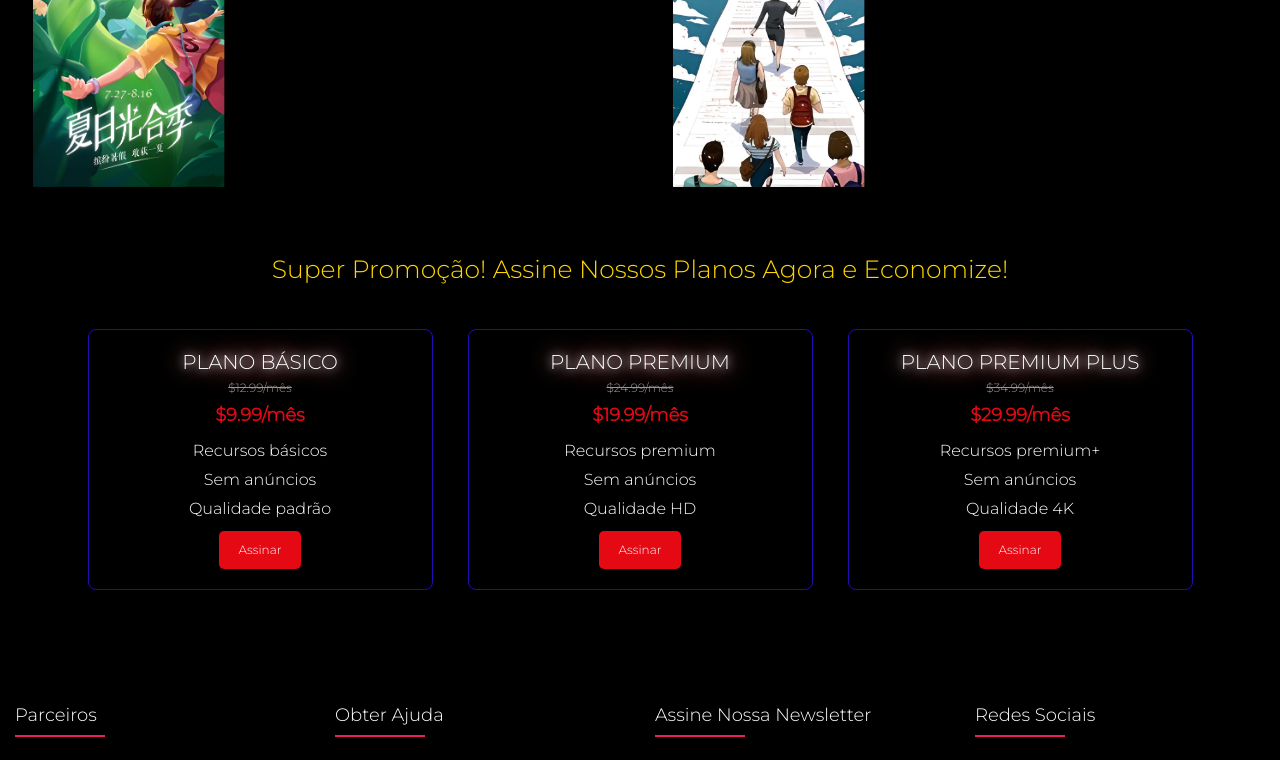
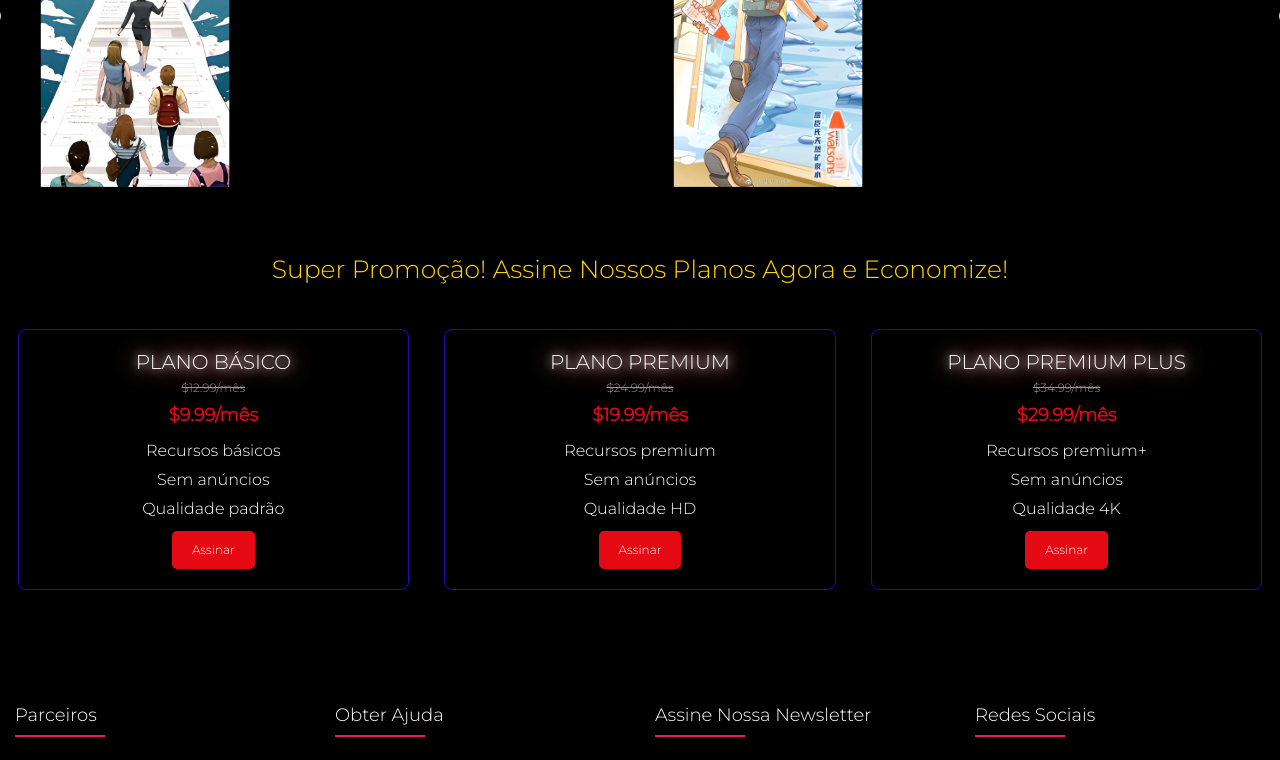
Before and after one commit to GustavoAndra/Filmes-React, a React (Create React App) app: page / in a window 1280 px wide. Shown: the part 629-1389 px from the top of the page. Built offline with nearby package versions, Linux system fonts and the light colour scheme; no server answers.

Commit message:
:zap: Ajustes gerais

```diff
--- a/src/componente/Theme/ThemeContext.js
+++ /dev/null
@@ -1,23 +0,0 @@
-// ThemeContext.js
-import React, { createContext, useContext, useState } from 'react';
-
-const ThemeContext = createContext();
-
-export function ThemeProvider({ children }) {
-  const [darkMode, setDarkMode] = useState(false);
-
-  // Função para alternar entre os temas
-  const toggleTheme = () => {
-    setDarkMode(!darkMode);
-  };
-
-  return (
-    <ThemeContext.Provider value={{ darkMode, toggleTheme }}>
-      {children}{/*Esse código não é meu, Roubei :)*/}
-    </ThemeContext.Provider>
-  );
-}
-
-export function useTheme() {
-  return useContext(ThemeContext);
-}
--- a/src/componente/proposta/index.jsx
+++ b/src/componente/proposta/index.jsx
@@ -30,7 +30,7 @@ function Proposta() {
     <section id="planos">
        <div className="proposta">
       <h1>Super Promoção! Assine Nossos Planos Agora e Economize!</h1>
-      <div className="container">
+      <div className="container-fluid">
         <div className="row">
           {subscriptions.map((subscription) => (
             <div key={subscription.id} className="col-md-4">
--- a/src/componente/proposta/proposta.css
+++ b/src/componente/proposta/proposta.css
@@ -33,7 +33,7 @@ h3 {
     text-shadow: 0 0 10px #fff, 0 0 20px #fff, 0 0 30px #af2369, 0 0 40px #e60073, 0 0 50px #e60073, 0 0 60px #e60073, 0 0 70px #e60073;
   }
   100% {
-    text-shadow: 0 0 10px #fff, 0 0 20px #fff, 0 0 30px #000000, 0 0 40px #e60073, 0 0 50px #e60073, 0 0 60px #e60073, 0 0 70px #e60073, 0 0 80px #e60073, 0 0 90px #e60073;
+    text-shadow: 0 0 10px #fff, 0 0 20px #fff, 0 0 30px #af2369, 0 0 40px #e60073, 0 0 50px #e60073, 0 0 60px #e60073, 0 0 70px #e60073, 0 0 80px #e60073, 0 0 90px #e60073;
   }
 }
 
--- a/src/componente/series/index.jsx
+++ b/src/componente/series/index.jsx
@@ -1,9 +1,7 @@
 import React from 'react';
 import Slider from 'react-slick';
 import 'slick-carousel/slick/slick.css';
-import 'slick-carousel/slick/slick-theme.css';
 import './series.css';
-import { useTheme } from '../Theme/ThemeContext';
 import Harry from '../img/Harry-Série.jpg';
 import Harry2 from '../img/Harry-Série-3.jpg';
 import Harry3 from '../img/Harry-Série-4.jpg';
@@ -12,8 +10,6 @@ import Harry6 from '../img/Harry-Série-6.jpg';
 
 const SeriesComponent = () => {
   const isSmallScreen = window.innerWidth < 768; // Define um ponto de corte para telas pequenas
-  const { darkMode} = useTheme();
-
   const carouselSettings = {
     dots: true,
     infinite: true,
@@ -25,9 +21,10 @@ const SeriesComponent = () => {
   };
 
   return (
-    <section id="series" className={darkMode ? 'dark-mode' : ''}>
+    <section id="series">
     <h1 id="serie">Queridinhos do Momento</h1>
-    <Slider {...carouselSettings}>
+    <div className="container-fluid">
+ <Slider {...carouselSettings}>
       {/* Primeiro Slide */}
       <div className={`col-${isSmallScreen ? 'sm' : 'sm'}-6`}>
         <div className="card mb-3">
@@ -138,6 +135,7 @@ const SeriesComponent = () => {
         </div>
       </div>
     </Slider>
+    </div>
   </section>
   );
 };
--- a/src/global.css
+++ b/src/global.css
@@ -29,13 +29,3 @@ body {
   opacity: 1;
 }
 }
-@keyframes h1 {
-  0% {
-    transform: scale(0);
-    opacity: 0;
-  }
-  100% {
-    transform: scale(1);
-    opacity: 1;
-  }
-}
--- a/src/index.js
+++ b/src/index.js
@@ -4,18 +4,15 @@ import { BrowserRouter } from "react-router-dom";
 import Header from './componente/header/index';
 import Footer from './componente/footer/index';
 import App from "./App";
-import { ThemeProvider } from './componente/Theme/ThemeContext';
 import "./global.css";
 
 const root = ReactDOM.createRoot(document.getElementById("root"));
 root.render(
   <React.StrictMode>
     <BrowserRouter>
-      <ThemeProvider>
         <Header />
         <App />
         <Footer />
-      </ThemeProvider>
     </BrowserRouter>
   </React.StrictMode>
 );
```
